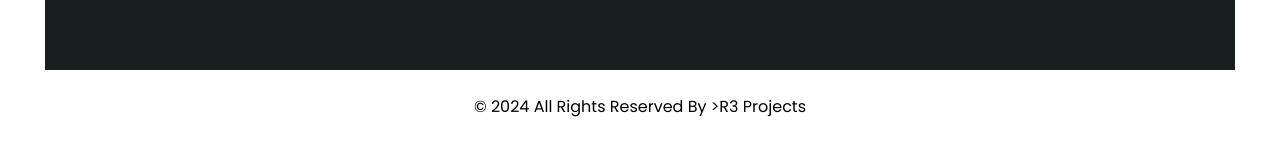
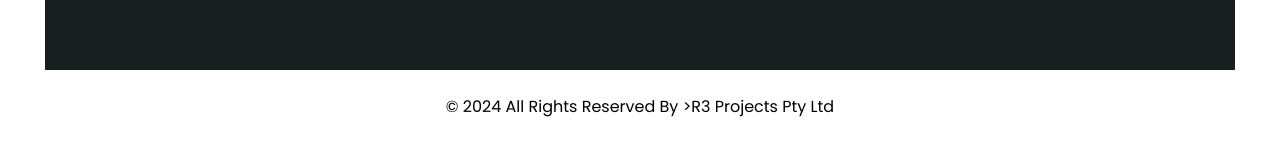
Before and after one commit to phyxphysio/R3_site, a plain HTML site: page about.html in a window 1280 px wide. Shown: the part 928-1069 px from the top of the page. Drawn offline with Linux system fonts and the light colour scheme; some packages are replaced by stand-ins of ours; a script that the page names is missing.

Commit message:
Fix company name in copyright

```diff
--- a/about.html
+++ b/about.html
@@ -13,7 +13,7 @@
   <meta name="description" content="" />
   <meta name="author" content="" />
 
-  <title>R3 Projects</title>
+  <title>About | R3 Projects</title>
 
 
   <!-- bootstrap core css -->
@@ -28,6 +28,9 @@
   <link href="css/style.css" rel="stylesheet" />
   <!-- responsive style -->
   <link href="css/responsive.css" rel="stylesheet" />
+
+  <!-- favicon -->
+    <link rel="icon" type="image/png" href="images/favicon.png">
 
 </head>
 
@@ -142,7 +145,7 @@
       <div class="container">
         <p>
           &copy; <span id="displayYear"></span> All Rights Reserved By
-          >R3 Projects
+          >R3 Projects Pty Ltd
         </p>
       </div>
     </footer>
```
Also changed, not shown: index.html (+5 -1 lines).
